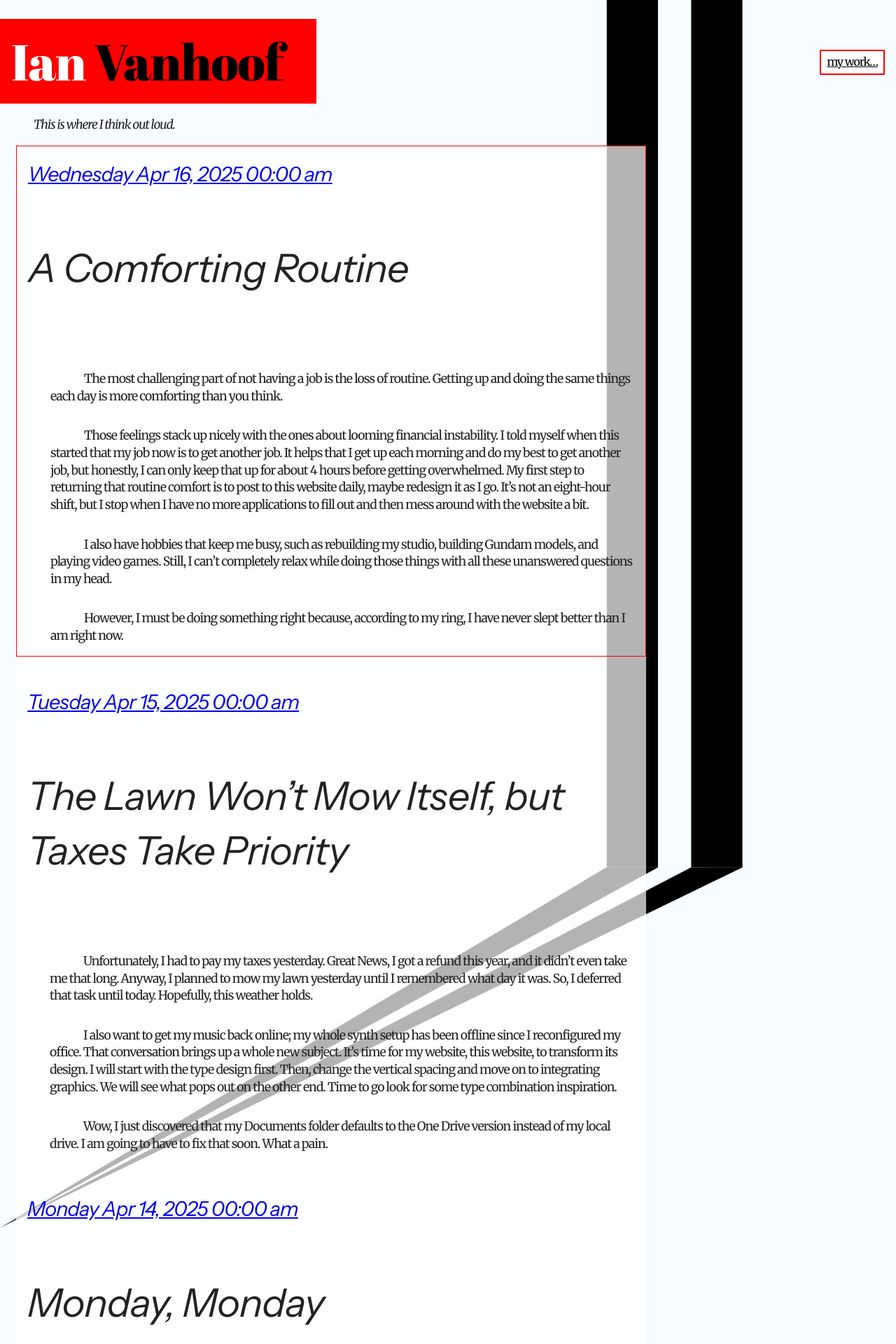
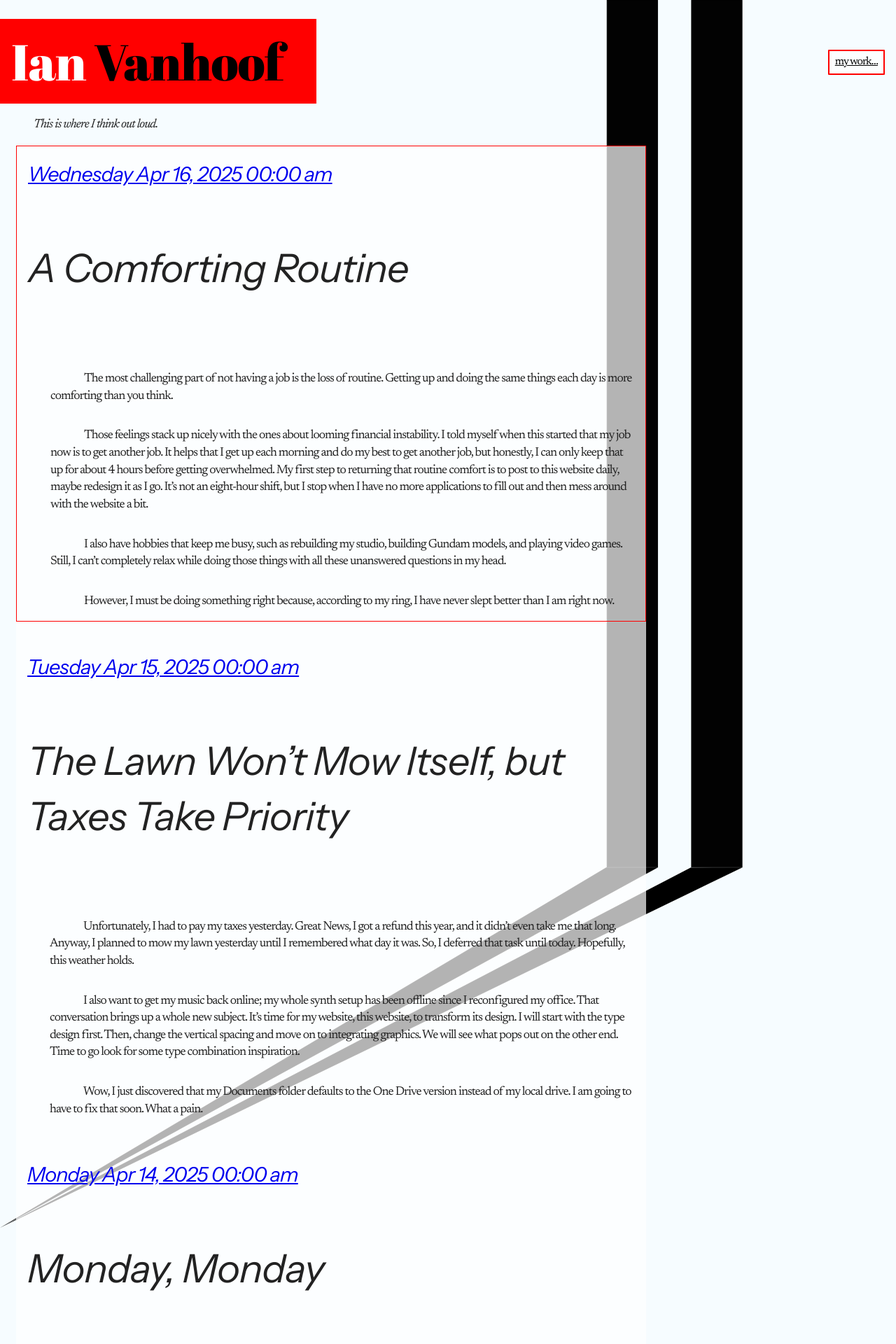
Before and after one commit to ianvanhoof/ianvanhoof.github.io, a Jekyll site: the page built from homepage.html, in a window 1280 px wide. Shown: the top 1920 px of the page at 70% size. Built offline with Jekyll 4.4.1, drawn with Linux system fonts in a browser that asks for light colours.

Commit message:
Changed out the body font

```diff
--- a/_layouts/type-page.html
+++ b/_layouts/type-page.html
@@ -9,7 +9,9 @@
         <!-- Place favicon.ico in the root directory -->
         <link rel="preconnect" href="https://fonts.googleapis.com">
 <link rel="preconnect" href="https://fonts.gstatic.com" crossorigin>
-<link href="https://fonts.googleapis.com/css2?family=Abril+Fatface&family=Instrument+Sans:ital,wght@0,400..700;1,400..700&family=Merriweather:ital,opsz,wght@0,18..144,300..900;1,18..144,300..900&display=swap" rel="stylesheet">
+
+<link href="https://fonts.googleapis.com/css2?family=Abril+Fatface&family=Instrument+Sans:ital,wght@0,400..700;1,400..700&family=Newsreader:ital,opsz,wght@0,6..72,200..800;1,6..72,200..800&display=swap" rel="stylesheet">
+
         <link rel="stylesheet" href="/assets/main-type.css">
     </head>
     <body>
--- a/assets/main-type.scss
+++ b/assets/main-type.scss
@@ -1,7 +1,7 @@
 ---
 ---
 @mixin font_family_body() {
-  font-family: 'Merriweather',sans-serif;
+  font-family: 'Newsreader',sans-serif;
 }
 @mixin font_family_sub_heading() {
   font-family: 'Instrument Sans',sans-serif;
```
Also changed, not shown: _layouts/post.html (+7 -1 lines).
